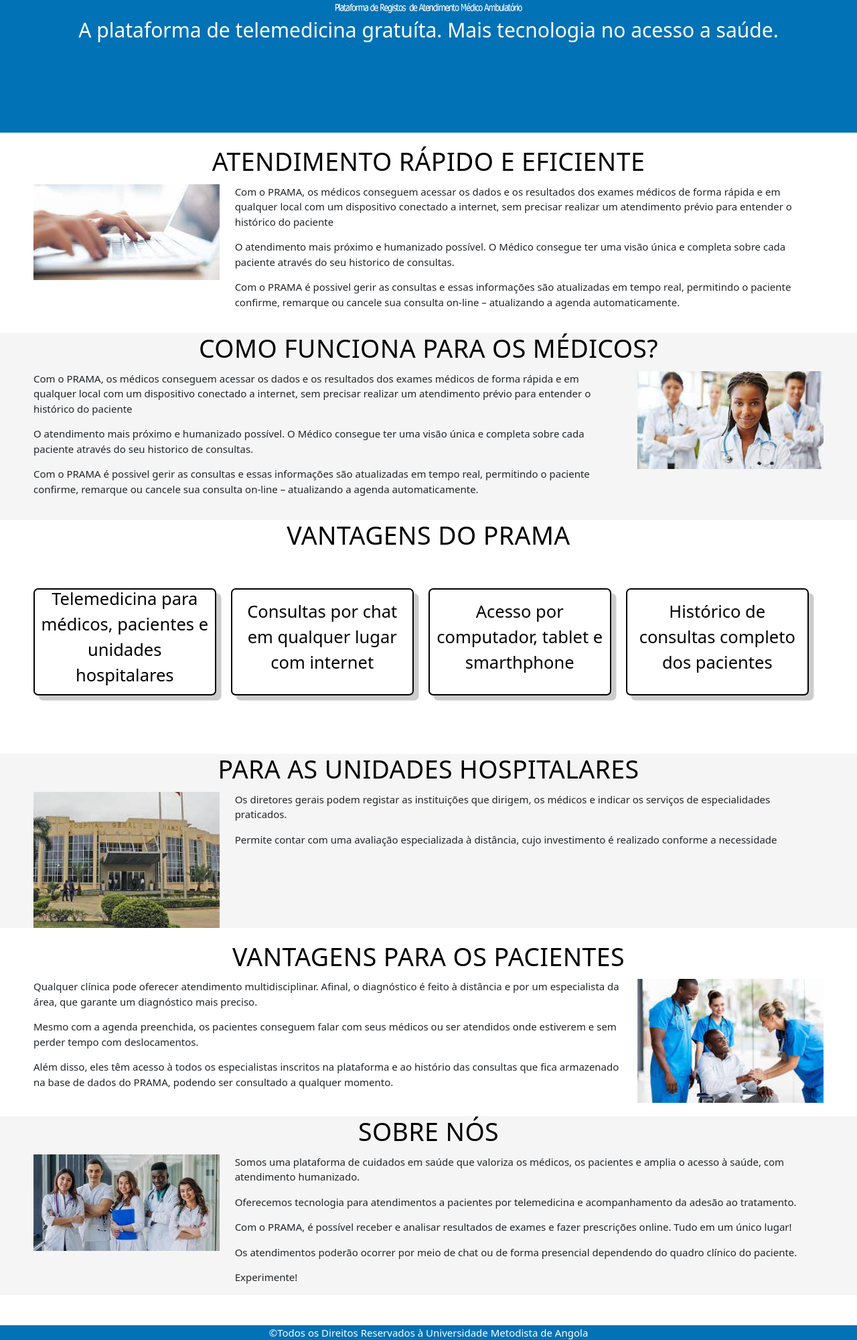
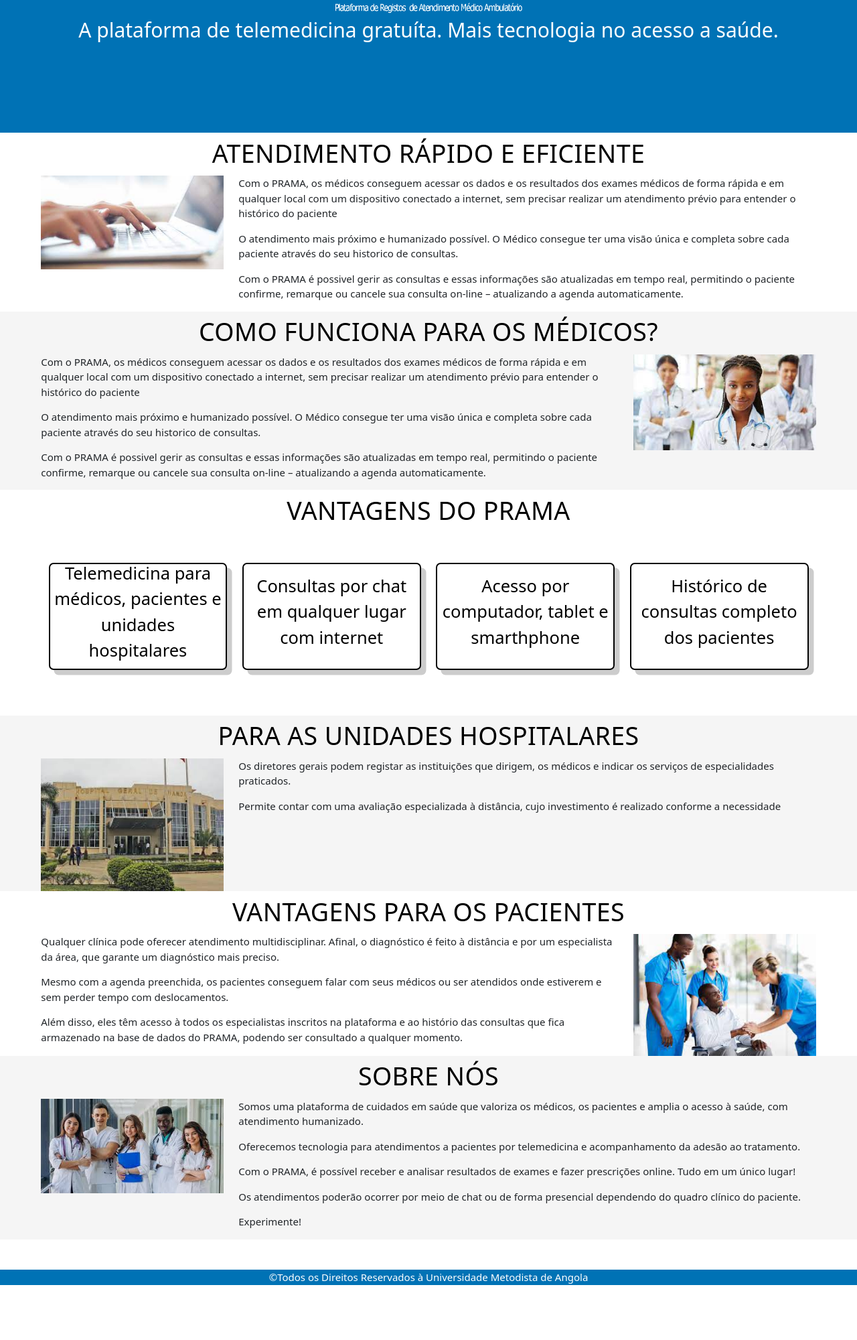
Before and after one commit to MauroFMN/PRAMA, a PHP site: page / in a window 1280 px wide. Shown: the part 457-2457 px from the top of the page at 67% size. After the commit the page ends 2375 px from the top, so only its background shows below. Run offline with PHP 8.4, Linux system fonts and the light colour scheme.

Commit message:
Alteracoes 06/12/2021

```diff
--- a/css/estilo.css
+++ b/css/estilo.css
@@ -2,6 +2,30 @@
 *:before,
 *:after {
   box-sizing: border-box;
+}
+
+/* width */
+::-webkit-scrollbar {
+  width: 5px;
+  height: 5px;
+}
+
+/* Track */
+::-webkit-scrollbar-track {
+  background: #f1f1f1;
+  width: 5px;
+}
+
+/* Handle */
+::-webkit-scrollbar-thumb {
+  background: rgb(207, 207, 207);
+  width: 5px;
+  border-radius: 20px;
+}
+
+/* Handle on hover */
+::-webkit-scrollbar-thumb:hover {
+  background: rgb(131, 131, 131);
 }
 
 html,
@@ -27,7 +51,6 @@ textarea {
   background: #f1f1f1;
   border-radius: 7px;
 }
-
 
 /*
 input[type="date"],
@@ -98,7 +121,6 @@ input[type="tel"]:focus {
   margin-left: 15px;
   margin-right: 20px;
 }
-
 
 /* .icons-container {
     margin-left: 10px;
@@ -605,11 +627,17 @@ input[type="tel"]:focus {
   margin-right: 10px;
 }
 
-.sidebar li.profile .name{
+.sidebar li.profile .name {
     font-size: 15px;
     font-weight: 400;
     color: black;
     white-space: nowrap;
+    width: 85%;
+    height: 100%;
+    white-space: inherit;
+    text-align: center;
+    margin: auto;
+    padding-right: 30px;
 }
 
 .sidebar .profile #log_out {
@@ -640,7 +668,7 @@ input[type="tel"]:focus {
   z-index: 2;
 }
 
-.sidebar.open~.home-section {
+.sidebar.open ~ .home-section {
   left: 250px;
   width: calc(100% - 250px);
 }
@@ -765,7 +793,8 @@ input[type="tel"]:focus {
   .formulario {
     width: 80%;
   }
-    .formulario .formRegElm input, .formulario .formRegElm select{
+  .formulario .formRegElm input,
+  .formulario .formRegElm select {
     width: 100%;
   }
 }
--- a/index.php
+++ b/index.php
@@ -13,8 +13,7 @@ $nomeUsuario_erro = $senha_erro = $login_erro = "";
 //         mysqli_stmt_store_result($especialidadestmt);
 //     }
 // }
-
-if ($_SERVER["REQUEST_METHOD"] == "POST" && $_GET["p"] == 1) {
+  if ($_SERVER["REQUEST_METHOD"] == "POST" && isset($_GET["p"]) &&  $_GET["p"] == 1) {
     $sql = "INSERT INTO `pessoa`(`idPessoa`, `nomeUtilizador`, `password`, `nome`, `peso`, `dataNasc`, `genero`, `estCivil`, `tipoSang`, `tipoUser`, `endereco`, `codMunicipio`, `documentoIdentificacao`, `numeroDocumento`) VALUES (null,'" . trim($_POST["nameu"]) . "','" . md5($_POST["password"]) . "','" . trim($_POST["nome"]) . "','" . trim($_POST["peso"]) . "','" . trim($_POST["dataNasc"]) . "','" . trim($_POST["genero"]) . "','" . trim($_POST["estadoCivil"]) . "','" . trim($_POST["tipoSang"]) . "','Paciente','" . trim($_POST["endereco"]) . "','" . trim($_POST["municipio"]) . "', '" . trim($_POST["docId"]) . "', '" . trim($_POST["numeroDoc"]) . "')";
 
     if (mysqli_query($mysqli, $sql)) {
@@ -41,7 +40,7 @@ if ($_SERVER["REQUEST_METHOD"] == "POST" && $_GET["p"] == 1) {
     } else {
         echo "Error: " . $sql . "<br>" . mysqli_error($mysqli);
     }
-} else if ($_SERVER["REQUEST_METHOD"] == "POST" && $_GET["p"] == 2) {
+} else if ($_SERVER["REQUEST_METHOD"] == "POST" && isset($_GET["p"]) &&  $_GET["p"] == 2) {
     $sql = "INSERT INTO `pessoa`(`idPessoa`, `nomeUtilizador`, `password`, `nome`, `peso`, `dataNasc`, `genero`, `estCivil`, `tipoSang`, `tipoUser`, `endereco`, `codMunicipio`, `documentoIdentificacao`, `numeroDocumento`) VALUES (null,'" . trim($_POST["nameu"]) . "','" . md5($_POST["password"]) . "','" . trim($_POST["nome"]) . "','" . trim($_POST["peso"]) . "','" . trim($_POST["dataNasc"]) . "','" . trim($_POST["genero"]) . "','" . trim($_POST["estadoCivil"]) . "','" . trim($_POST["tipoSang"]) . "','Medico','" . trim($_POST["endereco"]) . "','" . trim($_POST["municipio"]) . "', '" . trim($_POST["docId"]) . "', '" . trim($_POST["numeroDoc"]) . "')";
 
     if (mysqli_query($mysqli, $sql)) {
@@ -130,9 +129,10 @@ if ($_SERVER["REQUEST_METHOD"] == "POST" && $_GET["p"] == 1) {
     } else {
         echo "Error: " . $sql . "<br>" . mysqli_error($mysqli);
     }
-} else if ($_SERVER["REQUEST_METHOD"] == "POST" && $_GET["p"] == 3) {
+} else if ($_SERVER["REQUEST_METHOD"] == "POST" && isset($_GET["p"]) &&  $_GET["p"] == 3) {
     echo "<script> alert(3)</script>";
-} else if ($_SERVER["REQUEST_METHOD"] == "POST") {
+}
+else if ($_SERVER["REQUEST_METHOD"] == "POST") {
 
     if (empty(trim($_POST["uname"]))) {
         $nomeUsuario_erro = "Introduza o nome de usuario.";
@@ -248,16 +248,16 @@ if ($_SERVER["REQUEST_METHOD"] == "POST" && $_GET["p"] == 1) {
         <h2>A plataforma de telemedicina gratuíta. Mais tecnologia no acesso a saúde.</h2>
       </div>
     </div>
-    <div class="row seccaoConteudoTelaApresentacao">
+    <div class="row m-0 seccaoConteudoTelaApresentacao">
       <div class="col-12">
-        <h1 class="titulo">Atendimento rápido e eficiente</h1>
+        <h1 class="titulo mt-2 mb-2">Atendimento rápido e eficiente</h1>
 
       </div>
-      <div class="col-lg-3 col-sm-6">
+      <div class="col-lg-3 col-sm-12">
         <img src="imagens/Unknown-8.png" style="width:100%;" alt="">
 
       </div>
-      <div class="col-lg-9 col-sm-6">
+      <div class="col-lg-9 col-sm-12">
 
         <div class="conteudo">
           <p>Com o PRAMA, os médicos conseguem acessar os dados e os resultados dos exames médicos de forma rápida e em
@@ -272,12 +272,12 @@ if ($_SERVER["REQUEST_METHOD"] == "POST" && $_GET["p"] == 1) {
     </div>
   </section>
   <section id="medicos" style="background-color: whitesmoke;" >
-    <div class="row seccaoConteudoTelaApresentacao">
+    <div class="row m-0 seccaoConteudoTelaApresentacao">
       <div class="col-12">
-        <h1 class="titulo">Como funciona para os médicos?</h1>
+        <h1 class="titulo mt-2 mb-2">Como funciona para os médicos?</h1>
 
       </div>
-      <div class="col-lg-9 col-sm-6">
+      <div class="col-lg-9 col-sm-12">
         <div class="conteudo">
           <p>Com o PRAMA, os médicos conseguem acessar os dados e os resultados dos exames médicos de forma rápida e em
             qualquer local com um dispositivo conectado a internet, sem precisar realizar um atendimento prévio para
@@ -288,32 +288,32 @@ if ($_SERVER["REQUEST_METHOD"] == "POST" && $_GET["p"] == 1) {
             paciente confirme, remarque ou cancele sua consulta on-line – atualizando a agenda automaticamente.</p>
         </div>
       </div>
-      <div class="col-lg-3 col-sm-6">
+      <div class="col-lg-3 col-sm-12">
         <img src="imagens/Unknown.png" style="width:100%;" alt="">
       </div>
     </div>
-    <div class="row seccaoConteudoTelaApresentacao" style="background: white!important ">
+    <div class="row m-0 seccaoConteudoTelaApresentacao" style="background: white!important ">
       <div class="col-12">
-        <h1 class="titulo">Vantagens do PRAMA</h1>
+        <h1 class="titulo mt-2 mb-2">Vantagens do PRAMA</h1>
       </div>
 
-      <div class="row icons-container pb-5 pt-5">
-        <div class="col-lg-3 col-sm-6 mb-sm-4 col-xs-12 mb-xs-4">
+      <div class="row m-0 icons-container pb-5 pt-5">
+        <div class="col-lg-3 col-sm-12 mb-sm-4 col-xs-12 mb-xs-4">
           <div class="icons">
             <p>Telemedicina para médicos, pacientes e unidades hospitalares</p>
           </div>
         </div>
-        <div class="col-lg-3 col-sm-6 mb-sm-4 col-xs-12 mb-xs-4">
+        <div class="col-lg-3 col-sm-12 mb-sm-4 col-xs-12 mb-xs-4">
           <div class="icons">
             <p>Consultas por chat em qualquer lugar com internet</p>
           </div>
         </div>
-        <div class="col-lg-3 col-sm-6 col-xs-12 mb-xs-4">
+        <div class="col-lg-3 col-sm-12 mb-sm-4 col-xs-12 mb-xs-4">
           <div class="icons">
             <p>Acesso por computador, tablet e smarthphone</p>
           </div>
         </div>
-        <div class="col-lg-3 col-sm-6 col-xs-12 mb-xs-4">
+        <div class="col-lg-3 col-sm-12 col-xs-12">
           <div class="icons">
             <p>Histórico de consultas completo dos pacientes</p>
           </div>
@@ -323,14 +323,14 @@ if ($_SERVER["REQUEST_METHOD"] == "POST" && $_GET["p"] == 1) {
   </section>
   <section id="hospitais" style="background-color: whitesmoke;" >
 
-    <div class="row seccaoConteudoTelaApresentacao">
+    <div class="row m-0 seccaoConteudoTelaApresentacao">
       <div class="col-12">
-        <h1 class="titulo">Para as Unidades Hospitalares</h1>
+        <h1 class="titulo mt-2 mb-2">Para as Unidades Hospitalares</h1>
       </div>
-      <div class="col-lg-3 col-sm-6">
+      <div class="col-lg-3 col-sm-12">
         <img src="imagens/Unknown-7.png" style="width:100%;" alt="">
       </div>
-      <div class="col-lg-9 col-sm-6">
+      <div class="col-lg-9 col-sm-12">
 
         <div class="conteudo">
           <p>Os diretores gerais podem registar as instituições que dirigem, os médicos e indicar os serviços de
@@ -344,11 +344,11 @@ if ($_SERVER["REQUEST_METHOD"] == "POST" && $_GET["p"] == 1) {
   </section>
   <section id="pacientes" >
 
-    <div class="row seccaoConteudoTelaApresentacao">
+    <div class="row m-0 seccaoConteudoTelaApresentacao">
       <div class="col-12">
-        <h1 class="titulo">Vantagens para os Pacientes</h1>
+        <h1 class="titulo mt-2 mb-2">Vantagens para os Pacientes</h1>
       </div>
-      <div class="col-lg-9 col-sm-6">
+      <div class="col-lg-9 col-sm-12">
         <div class="conteudo">
           <p>Qualquer clínica pode oferecer atendimento multidisciplinar. Afinal, o diagnóstico é feito à distância e
             por um especialista da área, que garante um diagnóstico mais preciso.</p>
@@ -358,20 +358,20 @@ if ($_SERVER["REQUEST_METHOD"] == "POST" && $_GET["p"] == 1) {
             que fica armazenado na base de dados do PRAMA, podendo ser consultado a qualquer momento.</p>
         </div>
       </div>
-      <div class="col-lg-3 col-sm-6">
+      <div class="col-lg-3 col-sm-12">
         <img src="imagens/Unknown-10.png" style="width:100%;" alt="">
       </div>
     </div>
   </section>
   <section id="sobre" style="background-color: whitesmoke;" >
-    <div class="row seccaoConteudoTelaApresentacao mb-5">
+    <div class="row m-0 seccaoConteudoTelaApresentacao mb-5">
       <div class="col-12">
-        <h1 class="titulo">Sobre Nós</h1>
+        <h1 class="titulo mt-2 mb-2">Sobre Nós</h1>
       </div>
-      <div class="col-lg-3 col-sm-6">
+      <div class="col-lg-3 col-sm-12">
         <img src="imagens/images.jpeg" style="width:100%;" alt="">
       </div>
-      <div class="col-lg-9 col-sm-6">
+      <div class="col-lg-9 col-sm-12">
         <div class="conteudo">
           <p>Somos uma plataforma de cuidados em saúde que valoriza os médicos, os pacientes e amplia o acesso à saúde,
             com atendimento humanizado.</p>
--- a/js/mensagem.js
+++ b/js/mensagem.js
@@ -4,6 +4,7 @@ var capital = document.getElementById("capital");
 var number = document.getElementById("number");
 var length = document.getElementById("length");
 
+if (myInput){
   myInput.onfocus = function() {
     document.getElementById("message").style.display = "block";
   }
@@ -48,3 +49,4 @@ myInput.onkeyup = function() {
       length.classList.add("invalid");
     }
   }
+}
--- a/js/script.js
+++ b/js/script.js
@@ -1,3 +1,4 @@
+console.log("Google")
 function myFunction() {
     var x = document.getElementById("myTopnav");
     if (x.className === "navegador") {
@@ -20,10 +21,15 @@ let sidebar = document.querySelector(".sidebar");
 let closeBtn = document.querySelector("#btn");
 let searchBtn = document.querySelector(".bx-search");
 
+if(closeBtn){
+
     closeBtn.addEventListener("click", ()=>{
       sidebar.classList.toggle("open");
     });
+}
+if(searchBtn){
 
     searchBtn.addEventListener("click", ()=>{
       sidebar.classList.toggle("open");
     });
+}
```
Also changed, not shown: css/marcacao.css (+31 -10 lines), interfaceusuario/Paciente/consulta.php (+27 -10 lines), interfaceusuario/Paciente/index.php (+15 -15 lines), interfaceusuario/Paciente/menu.php (+9 -6 lines). Lines whose indentation alone changed are shown as unchanged.
